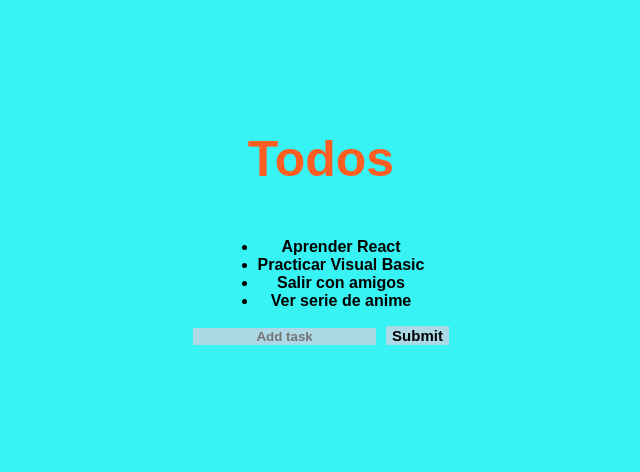
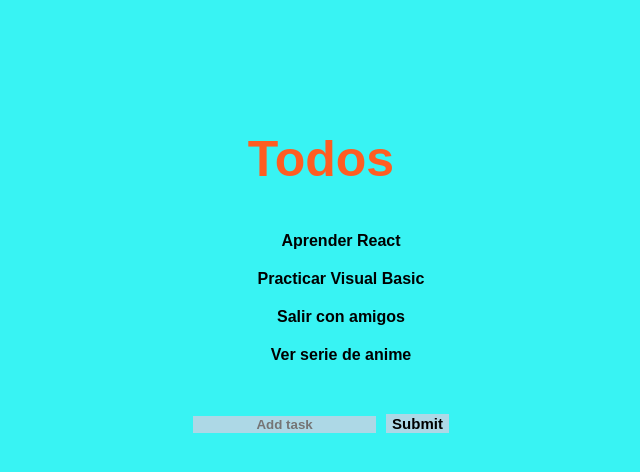
Before and after one commit to le4nnt0nn/first-react-project, a React (Create React App) app in the folder my-first-react/: page / in a window 1280 px wide. Shown: the top 472 px of the page, without its empty margins (319-959 px from the left). Built offline with nearby package versions, Linux system fonts and the light colour scheme; a web font is replaced by a local one.

Commit message:
components todoList : added style for list

```diff
--- a/my-first-react/src/components/todoList.js
+++ b/my-first-react/src/components/todoList.js
@@ -2,10 +2,10 @@ import React from "react";
 
 const todos = ["Aprender React", "Practicar Visual Basic", "Salir con amigos", "Ver serie de anime"];
 
-const Todo = props => <li>{props.todo}</li>;
+const Todo = props => <li style={{paddingTop: "20px"}}>{props.todo}</li>;
 
 const TodoList = props => (
-  <ul>
+  <ul style={{marginTop: "-10px", marginBottom:"50px", listStyle: "none", textAlign: "center", justifyContent: "center"}}>
     {props.todos.map(todo => (
       <Todo todo={todo} key={todo} />
     ))}
```
